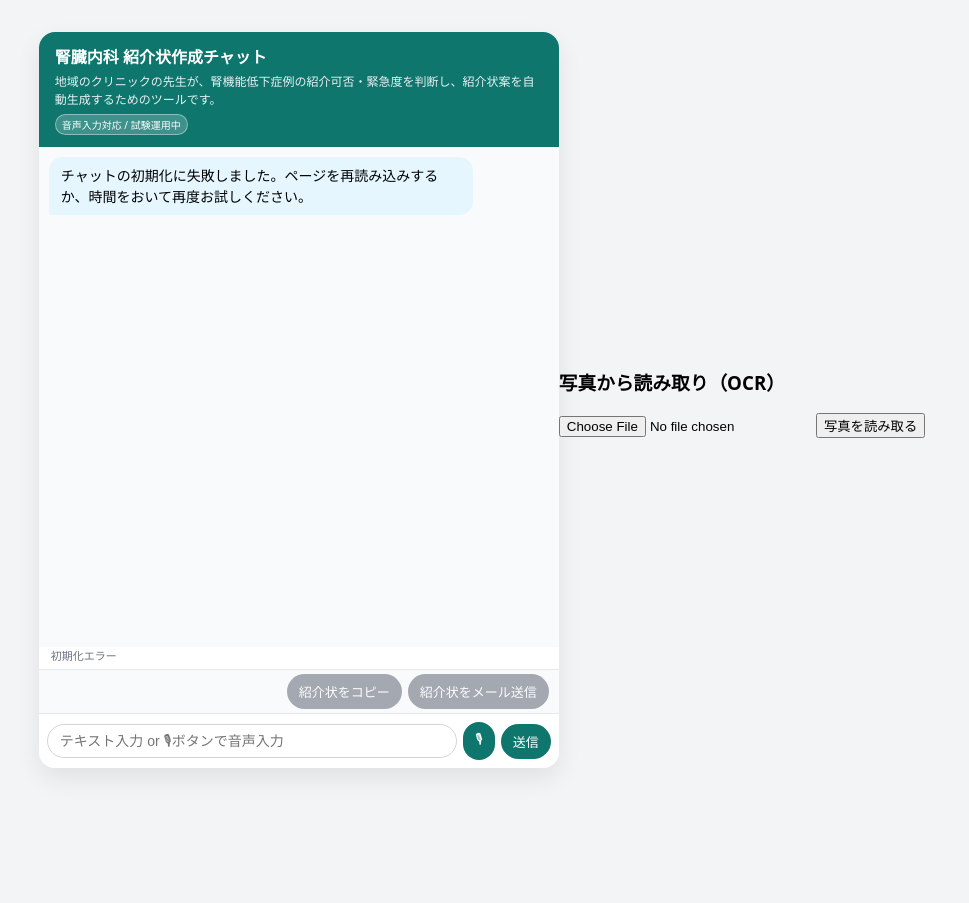
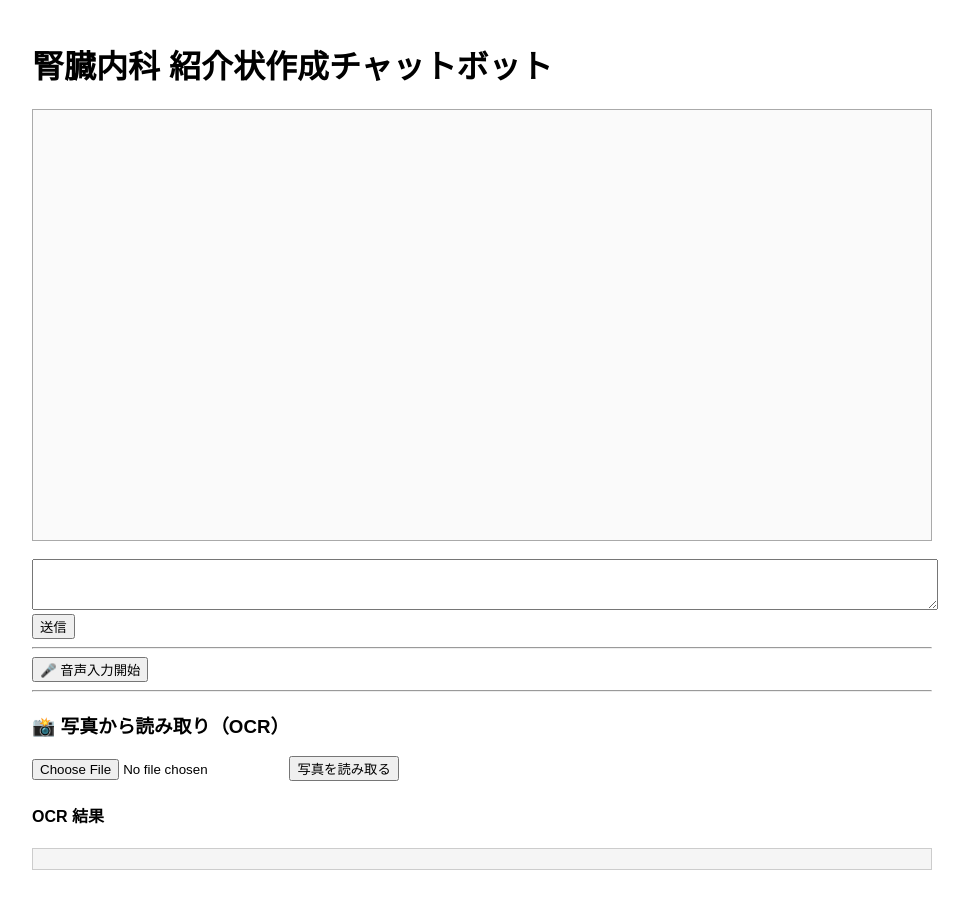
Before and after one commit to abebe9849/renal-referral-bot, a website: page public/index.html in a window 1280 px wide. Shown: the whole page, without its empty margins (158-1127 px from the left). Before the commit the page ends 800 px from the top, so only its background shows below. Drawn offline with Linux system fonts and the light colour scheme; no server answers.

Commit message:
Update server.js: remove mail, add referral bot logic

```diff
--- a/public/index.html
+++ b/public/index.html
@@ -3,190 +3,138 @@
 <head>
   <meta charset="UTF-8" />
   <title>腎臓内科 紹介状作成チャットボット</title>
-  <meta name="viewport" content="width=device-width, initial-scale=1" />
   <style>
-    :root {
-      font-family: system-ui, -apple-system, BlinkMacSystemFont, "Segoe UI", sans-serif;
+    body {
+      font-family: sans-serif;
+      max-width: 900px;
+      margin: auto;
+      padding: 20px;
     }
-    body {
-      margin: 0;
-      background: #f3f4f6;
-      display: flex;
-      justify-content: center;
-      align-items: center;
-      min-height: 100vh;
+    #chat {
+      border: 1px solid #aaa;
+      padding: 15px;
+      height: 400px;
+      overflow-y: scroll;
+      white-space: pre-wrap;
+      background: #fafafa;
     }
-    .app {
-      background: #ffffff;
-      width: 100%;
-      max-width: 520px;
-      height: 92vh;
-      border-radius: 16px;
-      box-shadow: 0 10px 25px rgba(0,0,0,0.08);
-      display: flex;
-      flex-direction: column;
-      overflow: hidden;
-    }
-    .app-header {
-      padding: 12px 16px;
-      background: #0f766e;
-      color: white;
-    }
-    .app-header-title {
-      font-size: 16px;
-      font-weight: 600;
-    }
-    .app-header-subtitle {
-      font-size: 12px;
-      opacity: 0.9;
-      margin-top: 4px;
-    }
-    .tag {
-      display: inline-block;
-      font-size: 10px;
-      padding: 2px 6px;
-      border-radius: 999px;
-      background: rgba(255,255,255,0.2);
-      border: 1px solid rgba(255,255,255,0.4);
-      margin-top: 6px;
-    }
-    .chat {
-      flex: 1;
+    .msg-user { color: blue; margin-bottom: 10px; }
+    .msg-bot { color: black; margin-bottom: 10px; }
+    #ocrResult {
+      background: #f5f5f5;
       padding: 10px;
-      overflow-y: auto;
-      background: #f9fafb;
-    }
-    .message-row {
-      display: flex;
-      margin-bottom: 8px;
-    }
-    .message-row.bot {
-      justify-content: flex-start;
-    }
-    .message-row.user {
-      justify-content: flex-end;
-    }
-    .message-bubble {
-      max-width: 80%;
-      padding: 8px 12px;
-      border-radius: 14px;
-      font-size: 14px;
-      line-height: 1.5;
       white-space: pre-wrap;
-      word-wrap: break-word;
-    }
-    .message-row.bot .message-bubble {
-      background: #e5f6ff;
-      border-bottom-left-radius: 2px;
-    }
-    .message-row.user .message-bubble {
-      background: #0f766e;
-      color: white;
-      border-bottom-right-radius: 2px;
-    }
-    .app-footer {
-      padding: 8px;
-      border-top: 1px solid #e5e7eb;
-      background: #ffffff;
-      display: flex;
-      gap: 6px;
-      align-items: center;
-    }
-    .input {
-      flex: 1;
-      border-radius: 999px;
-      border: 1px solid #d1d5db;
-      padding: 8px 12px;
-      font-size: 14px;
-      outline: none;
-    }
-    .input:focus {
-      border-color: #0f766e;
-      box-shadow: 0 0 0 1px rgba(15,118,110,0.3);
-    }
-    .button {
-      border: none;
-      border-radius: 999px;
-      padding: 8px 12px;
-      font-size: 13px;
-      cursor: pointer;
-      background: #0f766e;
-      color: white;
-      font-weight: 500;
-      display: inline-flex;
-      align-items: center;
-      justify-content: center;
-      gap: 4px;
-      white-space: nowrap;
-    }
-    .button.secondary {
-      background: #6b7280;
-    }
-    .button:disabled {
-      opacity: 0.6;
-      cursor: not-allowed;
-    }
-    .status {
-      font-size: 11px;
-      color: #6b7280;
-      padding: 0 12px 6px;
-    }
-    .toolbar {
-      padding: 4px 10px;
-      display: flex;
-      gap: 6px;
-      justify-content: flex-end;
-      border-top: 1px solid #e5e7eb;
-      background: #f9fafb;
+      border: 1px solid #ccc;
     }
   </style>
 </head>
 <body>
-  <div class="app">
-    <header class="app-header">
-      <div class="app-header-title">腎臓内科 紹介状作成チャット</div>
-      <div class="app-header-subtitle">
-        地域のクリニックの先生が、腎機能低下症例の紹介可否・緊急度を判断し、紹介状案を自動生成するためのツールです。
-      </div>
-      <div class="tag">音声入力対応 / 試験運用中</div>
-    </header>
 
-    <div id="chat" class="chat"></div>
-    <div id="status" class="status"></div>
+  <h1>腎臓内科 紹介状作成チャットボット</h1>
 
-    <div class="toolbar">
-      <button id="copyButton" class="button secondary" type="button" disabled>紹介状をコピー</button>
-      <button id="emailButton" class="button secondary" type="button" disabled>紹介状をメール送信</button>
-    </div>
+  <!-- チャット表示エリア -->
+  <div id="chat"></div>
 
-    <form id="form" class="app-footer">
-      <input
-        id="input"
-        class="input"
-        type="text"
-        autocomplete="off"
-        placeholder="テキスト入力 or 🎙ボタンで音声入力"
-      />
-      <button id="micButton" class="button" type="button">🎙</button>
-      <button id="sendButton" class="button" type="submit">送信</button>
-    </form>
-  </div>
-  <div>
-    <h3>写真から読み取り（OCR）</h3>
+  <br>
+
+  <!-- ユーザー入力 -->
+  <textarea id="userInput" rows="3" style="width:100%;"></textarea>
+  <button onclick="sendMessage()">送信</button>
+
+  <hr>
+
+  <!-- 音声入力ボタン（ブラウザ音声認識） -->
+  <button onclick="startVoice()">🎤 音声入力開始</button>
+  <span id="voiceStatus"></span>
+
+  <hr>
+
+  <!-- OCR（画像 → テキスト） -->
+  <h3>📸 写真から読み取り（OCR）</h3>
   <input id="ocrInput" type="file" accept="image/*">
   <button onclick="sendOCR()">写真を読み取る</button>
+
+  <h4>OCR 結果</h4>
   <pre id="ocrResult"></pre>
-  </div>
 
 <script>
+// ------------------------------------
+// チャットメッセージ送信
+// ------------------------------------
+async function sendMessage() {
+  const userText = document.getElementById("userInput").value.trim();
+  if (!userText) return;
+
+  addMessage("あなた", userText, "msg-user");
+
+  const res = await fetch("/api/chat", {
+    method: "POST",
+    headers: { "Content-Type": "application/json" },
+    body: JSON.stringify({
+      messages: [{ role: "user", content: userText }]
+    })
+  });
+
+  const data = await res.json();
+  addMessage("Bot", data.reply, "msg-bot");
+
+  document.getElementById("userInput").value = "";
+}
+
+// チャットに表示
+function addMessage(sender, text, css) {
+  const chat = document.getElementById("chat");
+  const div = document.createElement("div");
+  div.className = css;
+  div.textContent = sender + "：\n" + text + "\n";
+  chat.appendChild(div);
+  chat.scrollTop = chat.scrollHeight;
+}
+
+// ------------------------------------
+// 音声認識（ブラウザ組み込み）
+// ------------------------------------
+function startVoice() {
+  const speech = new (window.SpeechRecognition || window.webkitSpeechRecognition)();
+  speech.lang = "ja-JP";
+
+  document.getElementById("voiceStatus").innerText = "🎤 音声認識中…";
+
+  speech.onresult = async function (e) {
+    const rawText = e.results[0][0].transcript;
+
+    // 認識結果を clean-text API に送る
+    const res = await fetch("/api/clean-text", {
+      method: "POST",
+      headers: { "Content-Type": "application/json" },
+      body: JSON.stringify({ rawText })
+    });
+
+    const data = await res.json();
+    document.getElementById("userInput").value = data.cleanedText;
+    document.getElementById("voiceStatus").innerText = "✔ 音声入力完了";
+  };
+
+  speech.onerror = function () {
+    document.getElementById("voiceStatus").innerText = "❌ 音声入力エラー";
+  };
+
+  speech.start();
+}
+
+// ------------------------------------
+// OCR（写真 → テキスト）
+// ------------------------------------
 async function sendOCR() {
   const file = document.getElementById("ocrInput").files[0];
-    if (!file) return alert("画像を選択してください");
+  if (!file) {
+    alert("画像を選択してください");
+    return;
+  }
 
-    // Base64へ変換
   const reader = new FileReader();
   reader.onload = async () => {
-      const base64 = reader.result.split(',')[1];
+    const base64 = reader.result.split(",")[1];
 
     const res = await fetch("/api/ocr", {
       method: "POST",
@@ -195,13 +143,18 @@
     });
 
     const data = await res.json();
+
+    // OCR結果表示
     document.getElementById("ocrResult").innerText = data.ocrText;
+
+    // OCR結果を userInput にコピー（必要に応じて）
+    document.getElementById("userInput").value = data.ocrText;
   };
+
   reader.readAsDataURL(file);
 }
+
 </script>
 
-
-  <script src="app.js"></script>
 </body>
 </html>
--- a/server.js
+++ b/server.js
@@ -200,7 +200,7 @@ app.post("/api/ocr", async (req, res) => {
     const ocrText = completion.choices[0].message.content.trim();
 
     const cleaned = await cleanTextWithLLM(ocrText);
-res.json({ ocrText: cleaned });
+    res.json({ ocrText: cleaned });
   } catch (err) {
     console.error(err);
     res.status(500).json({ error: "OCR エラー" });
```
Lines whose indentation alone changed are shown as unchanged.
